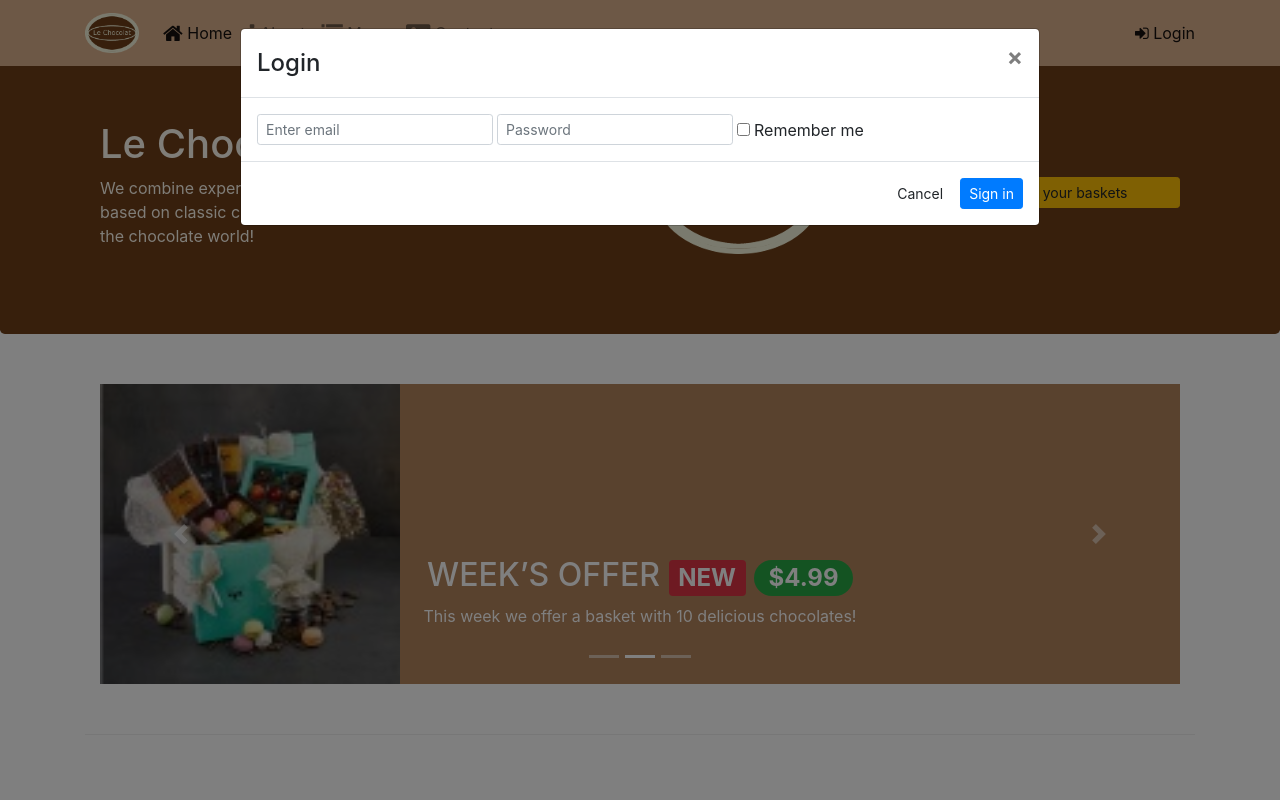
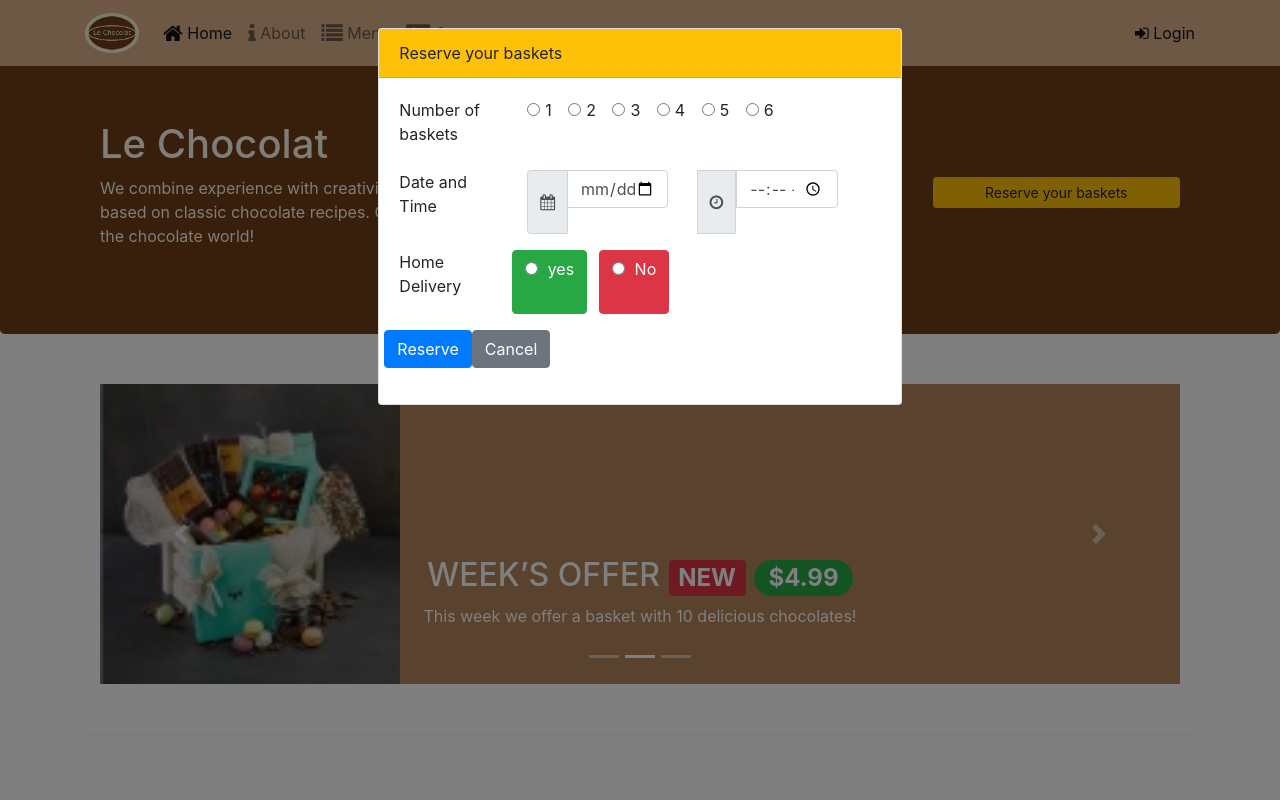
Before and after one commit to chryssastavridou/lechocolat, a website: page index.html in a window 1280 px wide. Both pictures are taken after a click on the link "Login". Shown: the top 800 px of the page. Drawn offline with nearby package versions, Linux system fonts and the light colour scheme.

Commit message:
Bootstrap Assignment 4

```diff
--- a/index.html
+++ b/index.html
@@ -55,41 +55,93 @@
     <div id="loginModal" class="modal fade" role="dialog">
         <div class="modal-dialog modal-lg" role="content">
             <!-- Modal content-->
-            <div class="modal-content">
-                <div class="modal-header">
-                    <h4 class="modal-title">Login </h4>
-                    <button type="button" class="close" data-dismiss="modal">&times</button>
+            <div class="row justify-content-center">
+                <div class="col col-sm-8 col-12 ">
+                    <div class="card mb-3">
+                        <div class="card-header bg-warning">Reserve your baskets</div>
+                        <div class="card-body">
+                            <form id="basket" action=>
+                                <div class="form-group row">
+                                    <div class="col-sm-3">
+                                        <label for="radiobtn">Number of baskets</label>
                                     </div>
-                <div class="modal-body">
-                    <form class="form-inline">
-                        <div class="form-group">
-                            <label class="sr-only" for="exampleInputEmail3">Email
-                                address
+
+                                    <div class="col-sm-9">
+                                        <div class="form-check form-check-inline">
+                                            <label class="form-check-label">
+                                                <input type="radio" class="form-check-input" name="optradio">1
                                             </label>
-                            <input type="email" class="form-control form-control-sm mr-1" id="exampleInputEmail3"
-                                placeholder="Enter email">
                                         </div>
-                        <div class="form-group">
-                            <label class="sr-only" for="exampleInputPassword3">
-                                Password
+                                        <div class="form-check form-check-inline">
+                                            <label class="form-check-label">
+                                                <input type="radio" class="form-check-input" name="optradio">2
                                             </label>
-                            <input type="password" class="form-control form-control-sm mr-1" id="exampleInputPassword3"
-                                placeholder="Password">
                                         </div>
-                        <div class="form-check">
+                                        <div class="form-check form-check-inline ">
                                             <label class="form-check-label">
-                                <input class="form-check-input" type="checkbox">
-                                Remember me
+                                                <input type="radio" class="form-check-input" name="optradio">3
                                             </label>
+                                        </div>
+                                        <div class="form-check form-check-inline">
+                                            <label class="form-check-label">
+                                                <input type="radio" class="form-check-input" name="optradio">4
+                                            </label>
+                                        </div>
+                                        <div class="form-check form-check-inline">
+                                            <label class="form-check-label">
+                                                <input type="radio" class="form-check-input" name="optradio">5
+                                            </label>
+                                        </div>
+                                        <div class="form-check form-check-inline ">
+                                            <label class="form-check-label">
+                                                <input type="radio" class="form-check-input" name="optradio">6
+                                            </label>
+                                        </div>
+                                    </div>
+                                </div>
+                                <div class="form-group row">
+                                    <p class="col-sm-3">Date and Time</p>
+                                    <div class="input-group col-sm-4">
+                                        <div class="input-group-prepend">
+                                            <span class="input-group-text"><i class="fa fa-calendar" aria-hidden="true"></i></span>
+                                        </div>
+                                        <input type="date" class="form-control" placeholder="Date" id="date" name="date">
+                                    </div>
+
+                                    <div class="input-group col-sm-4">
+                                        <div class="input-group-append">
+                                            <span class="input-group-text"><i class="fa fa-clock-o" aria-hidden="true"></i></span>
+                                        </div>
+                                        <input type="time" class="form-control" placeholder="Time" id="time" name="time">
+
+                                    </div>
+
+
+                                </div>
+                                <!--Radios-->
+                                <div class="form-group row">
+                                        <p class="col-sm-3">Home Delivery</p>
+
+                                    <div class="form-check form-check-inline btn btn-success">
+                                        <input class="form-check-input" type="radio" name="inlineRadioOptions" id="inlineRadio1"
+                                            value="option1">
+                                        <label class="form-check-label" for="inlineRadio1">yes</label>
+                                    </div>
+                                    <div class="form-check form-check-inline btn btn-danger">
+                                        <input class="form-check-input" type="radio" name="inlineRadioOptions" id="inlineRadio2"
+                                            value="option2">
+                                        <label class="form-check-label" for="inlineRadio2">No</label>
+                                    </div>
+                                </div>
+                                 <!--Radios-->
+                                <div class="form-group row">
+                                    <input type="submit" class="btn btn-primary" value="Reserve">
+                                    <input type="submit" class="btn btn-secondary" value="Cancel">
+
                                 </div>
                             </form>
                         </div>
-                <div class="modal-footer">
-                    <button type="button" class="btn btn-default btn-sm" data-dismiss="modal">Cancel
-                    </button>
-                    <button type="submit" class="btn btn-primary btn-sm">
-                        Sign in
-                    </button>
+                    </div>
                 </div>
             </div>
         </div>
@@ -111,10 +163,13 @@
                 <div class="col-sm-3">
                     <!--                     <a class="btn btn-sm btn-warning" href="#basket">Reserve Your Basket</a>
  -->
-                    <a type="button" class="btn btn-warning btn-sm btn-block" data-toggle="tooltip" data-html="true"
-                        title="Or Call us at </br> <em>+ 987 6543 2100 </em>" data-placement="bottom" href="#reserve-form">
+
+                    <a data-toggle="modal" data-target="#loginModal">
+                        <span type="button" class="btn btn-warning btn-sm btn-block">
                             Reserve your baskets
                     </a>
+
+
                 </div>
             </div>
         </div>
@@ -134,6 +189,7 @@
                                     <span class="badge badge-pill badge-success">$0.99</span>
                                 </h2>
                                 <p class="col d-none d-sm-block">Dark chocolate with no added sugar.
+                                    <br>
                                     Here you can taste the flavor of cocoa beans.
                                 </p>
                             </div>
@@ -160,10 +216,10 @@
                                 </p>
                             </div>
                         </div>
-                    </div> <!--slide indicators-->
+                    </div>
+                    <!--slide indicators-->
                     <ol class="carousel-indicators">
-                        <li data-target="#mycarousel" data-slide-to="0" class
-                          ="active"></li>
+                        <li data-target="#mycarousel" data-slide-to="0" class="active"></li>
                         <li data-target="#mycarousel" data-slide-to="1"></li>
                         <li data-target="#mycarousel" data-slide-to="2"></li>
                     </ol>
@@ -246,75 +302,6 @@
             </div>
         </div>
         <!--4th row-->
-        <div class="row justify-content-center">
-            <div class="col col-sm-8 col-12 ">
-                <div class="card mb-3">
-                    <div class="card-header bg-warning">Reserve your baskets</div>
-                    <div class="card-body">
-                        <form id="basket" action=>
-                            <div class="form-group row">
-                                <div class="col-sm-3">
-                                    <label for="radiobtn">Number of baskets</label>
-                                </div>
-
-                                <div class="col-sm-9">
-                                    <div class="form-check form-check-inline">
-                                        <label class="form-check-label">
-                                            <input type="radio" class="form-check-input" name="optradio">1
-                                        </label>
-                                    </div>
-                                    <div class="form-check form-check-inline">
-                                        <label class="form-check-label">
-                                            <input type="radio" class="form-check-input" name="optradio">2
-                                        </label>
-                                    </div>
-                                    <div class="form-check form-check-inline ">
-                                        <label class="form-check-label">
-                                            <input type="radio" class="form-check-input" name="optradio">3
-                                        </label>
-                                    </div>
-                                    <div class="form-check form-check-inline">
-                                        <label class="form-check-label">
-                                            <input type="radio" class="form-check-input" name="optradio">4
-                                        </label>
-                                    </div>
-                                    <div class="form-check form-check-inline">
-                                        <label class="form-check-label">
-                                            <input type="radio" class="form-check-input" name="optradio">5
-                                        </label>
-                                    </div>
-                                    <div class="form-check form-check-inline ">
-                                        <label class="form-check-label">
-                                            <input type="radio" class="form-check-input" name="optradio">6
-                                        </label>
-                                    </div>
-                                </div>
-                            </div>
-                            <div class="form-group row">
-                                <p class="col-sm-3">Date and Time</p>
-                                <div class="input-group col-sm-4">
-                                    <div class="input-group-prepend">
-                                        <span class="input-group-text"><i class="fa fa-calendar" aria-hidden="true"></i></span>
-                                    </div>
-                                    <input type="date" class="form-control" placeholder="Date" id="date" name="date">
-                                </div>
-
-                                <div class="input-group col-sm-4">
-                                    <div class="input-group-append">
-                                        <span class="input-group-text"><i class="fa fa-clock-o" aria-hidden="true"></i></span>
-                                    </div>
-                                    <input type="time" class="form-control" placeholder="Time" id="time" name="time">
-
-                                </div>
-                            </div>
-                            <div class="form-group row">
-                                <input type="submit" class="btn btn-primary" value="Reserve">
-                            </div>
-                        </form>
-                    </div>
-                </div>
-            </div>
-        </div>
 
 
     </div>
```
Lines whose indentation alone changed are shown as unchanged.
